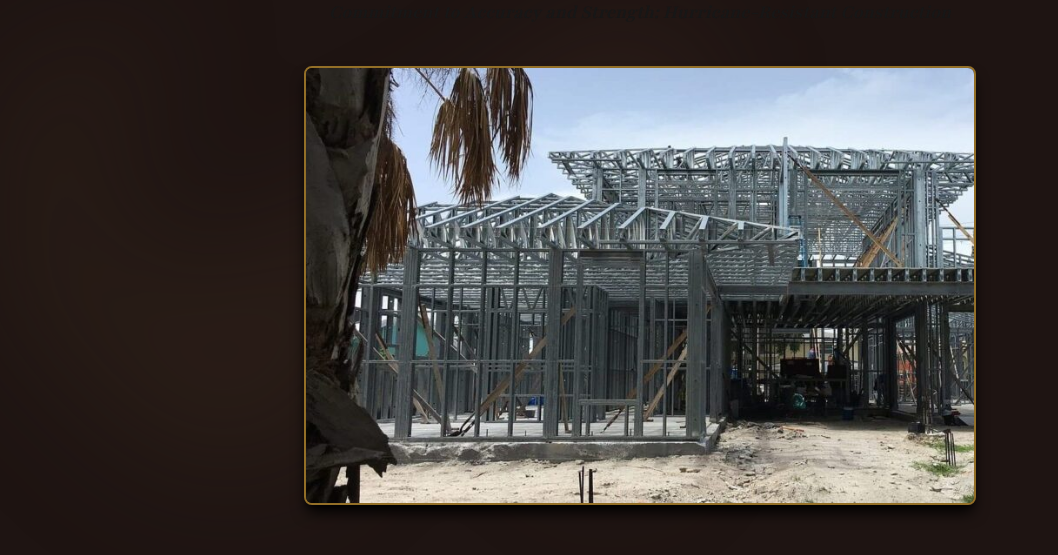
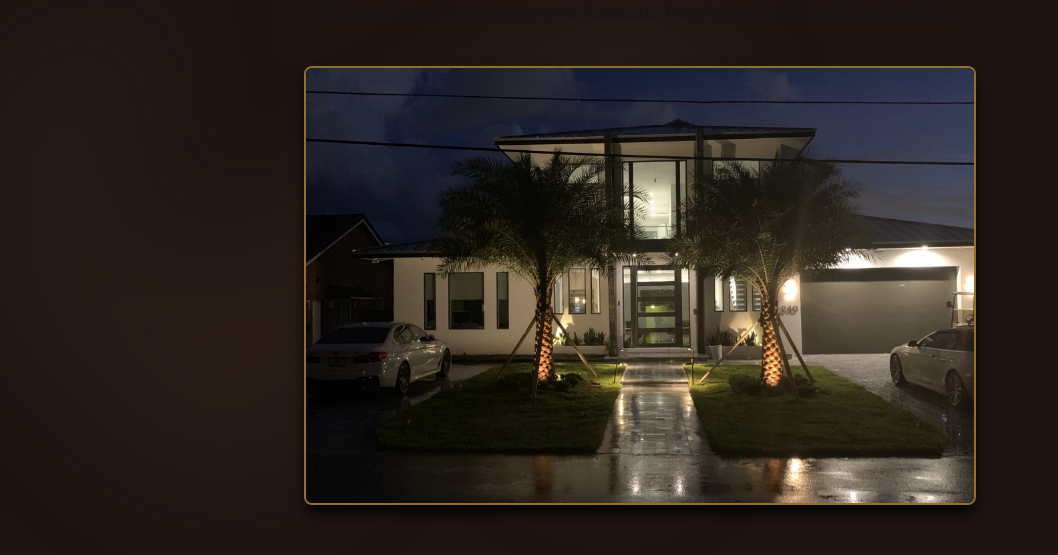
Before and after one commit to BriLeighk/RkArchitect, a Next.js app: page /240-codrington-ave in a window 1280 px wide. Shown: the part 210-765 px from the top of the page, without its empty margins (0-1058 px from the left). Built offline with nearby package versions, Linux system fonts and the light colour scheme; no server answers.

Commit message:
made changes to images in architecture & builds

```diff
--- a/app/240-codrington-ave/page.js
+++ b/app/240-codrington-ave/page.js
@@ -53,7 +53,7 @@ export default function CodringtonAve() {
               240 Codrington Ave Build
             </h1>
             <em className="text-xl font-bold">Commitment to Accuracy and Strength: Hurricane-Resistant Construction</em>
-            <img src="/240-codrington-ave.jpg" alt="Fire Resistant Home" className="w-full max-w-2xl mx-auto h-auto rounded-lg border-2 border-[#936F27] shadow-lg shadow-black mb-8 mt-10" />
+            <img src="/240house.jpg" alt="Fire Resistant Home" className="w-full max-w-2xl mx-auto h-auto rounded-lg border-2 border-[#936F27] shadow-lg shadow-black mb-8 mt-10" />
 
             <div className=" mx-auto max-w-3xl grid grid-row-2 justify-center items-center">
               <h4 className=" text-lg mt-10 text-white"> <span className="text-[#8E784D]">✦</span> As the builder for this home, I ensured construction accuracy at every stage of the project. The home was designed with a strong steel frame structure, engineered to withstand hurricane winds of up to 175 mph, providing the highest level of protection in storm-prone areas.</h4>
--- a/app/architecture-and-builds/page.js
+++ b/app/architecture-and-builds/page.js
@@ -115,7 +115,7 @@ export default function ArchitectureAndBuilds() {
                   <a href="/240-codrington-ave">
                     <img
                         className="w-full max-w-sm h-auto mx-auto rounded-lg border-2 border-[#936F27] shadow-lg shadow-black hover:opacity-60 transition duration-300 ease-in-out"
-                        src="/240-codrington-ave.jpg"
+                        src="/240house.jpg"
                     ></img>
                   </a>
                   <div className="flex flex-col items-center lg:items-start text-center align-top h-[100px]">
@@ -170,6 +170,8 @@ export default function ArchitectureAndBuilds() {
                   </div>
               </div>
 
+
+
             </div>
             </div>
 
```
Also changed, not shown: public/240house.jpg (added).
